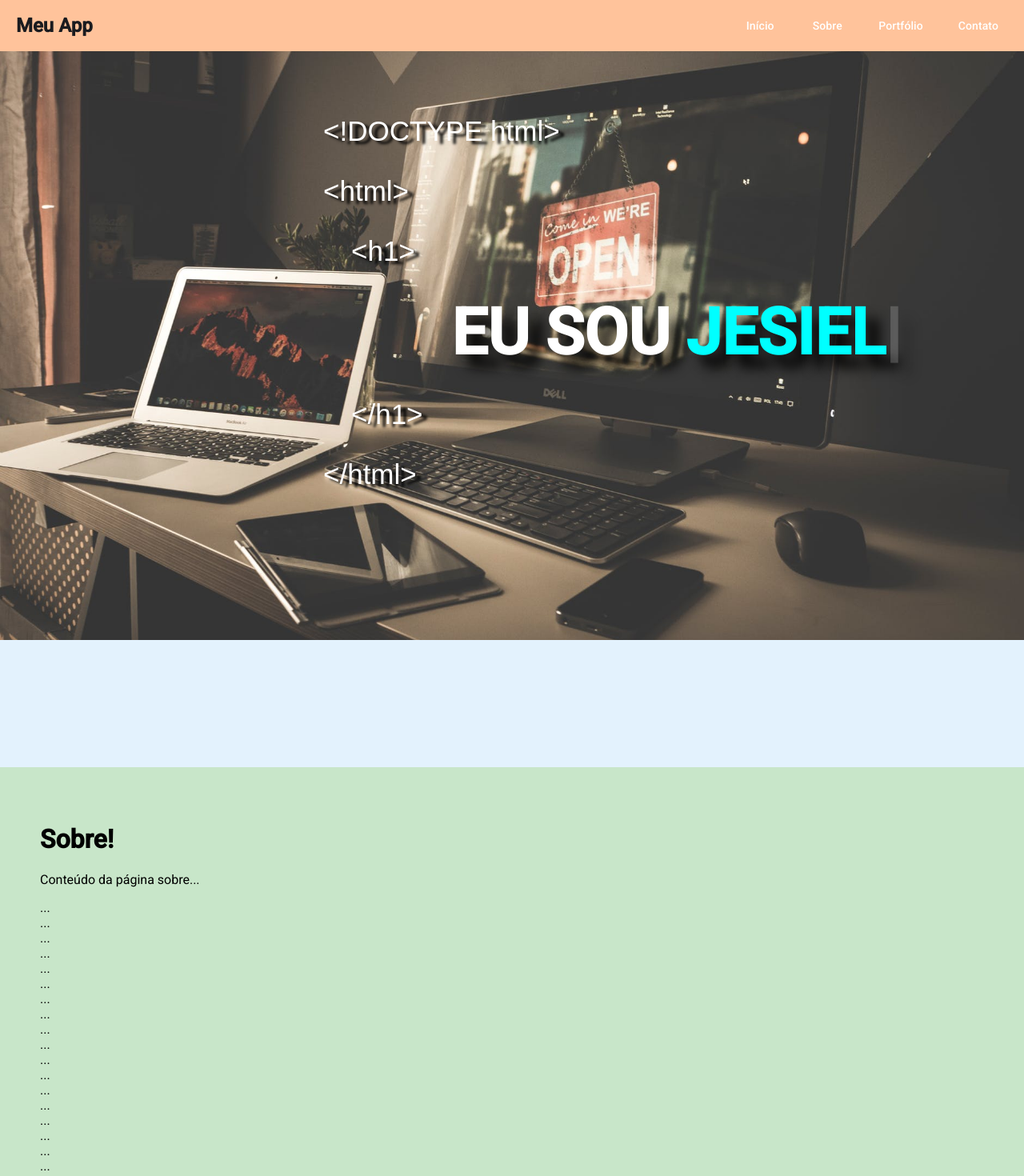
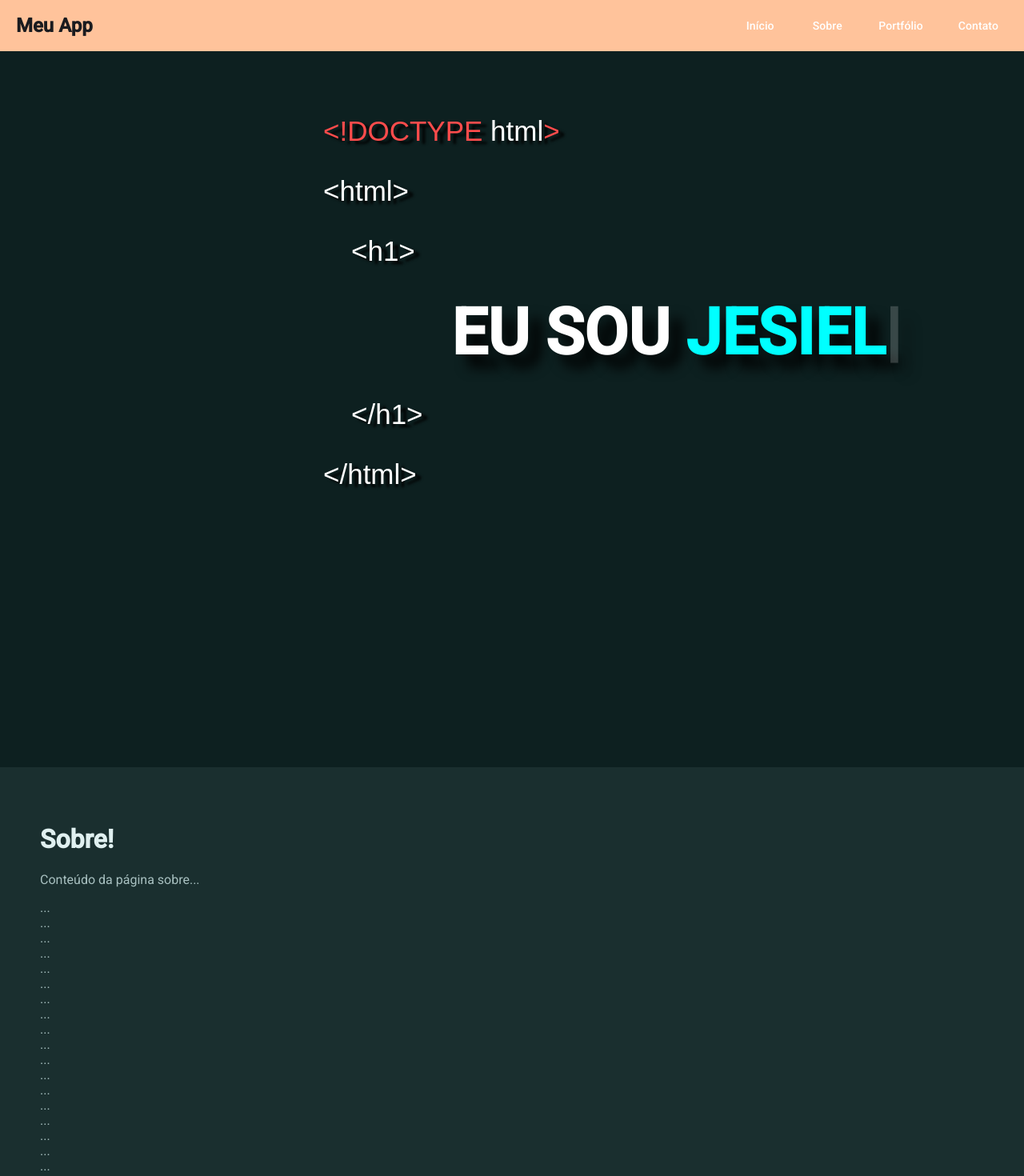
Before and after one commit to Jesiel15/portfolio-angular, an Angular app: page /sobre in a window 1280 px wide. Shown: the top 1470 px of the page at 80% size. Built offline with nearby package versions, Linux system fonts and the light colour scheme.

Commit message:
Adicionando variáveis de cores e removendo background

```diff
--- a/src/app/app.component.scss
+++ b/src/app/app.component.scss
@@ -10,20 +10,34 @@
   flex: 1 1 auto;
 }
 
-
 #inicio,
 #sobre {
   padding: 50px;
   min-height: 100vh; /* Garante que cada seção tenha pelo menos o tamanho da tela */
-  background-color: #f5f5f5;
 }
 
 #inicio {
-  background-color: #e3f2fd; /* Cor de fundo para a seção de Início */
+  background-color: var(
+    --color-bg-primary
+  ); /* Cor de fundo para a seção de Início */
 }
 
 #sobre {
-  background-color: #c8e6c9; /* Cor de fundo para a seção de Sobre */
+  background-color: var(
+    --color-bg-secondary
+  ); /* Cor de fundo para a seção de Sobre */
+}
+
+#portfolio {
+  background-color: var(
+    --color-bg-primary
+  ); /* Cor de fundo para a seção de Sobre */
+}
+
+#contato {
+  background-color: var(
+    --color-bg-secondary
+  ); /* Cor de fundo para a seção de Sobre */
 }
 
 /* Ajuste o navbar para sempre aparecer fixo */
--- a/src/app/components/apresentacao/apresentacao.component.html
+++ b/src/app/components/apresentacao/apresentacao.component.html
@@ -1,9 +1,10 @@
 <div class="hero">
   <div class="hero__wrapper">
     <div class="col-lg-8">
-
       <div class="hero__text">
-        <p class="align-doctype">&lt;!DOCTYPE <span class="html-tag">html</span>&gt;</p>
+        <p class="align-doctype">
+          &lt;!DOCTYPE <span class="html-tag">html</span>&gt;
+        </p>
         <p>&lt;html&gt;</p>
         <p>&emsp;&lt;h1&gt;</p>
       </div>
@@ -19,7 +20,6 @@
         <p>&emsp;&lt;/h1&gt;</p>
         <p>&lt;/html&gt;</p>
       </div>
-
     </div>
   </div>
 </div>
--- a/src/app/components/apresentacao/apresentacao.component.scss
+++ b/src/app/components/apresentacao/apresentacao.component.scss
@@ -23,6 +23,12 @@
   // margin-bottom: 20px;
   font-family: "Poppins", sans-serif;
 
+  .align-doctype {
+    color: var(--color-error);
+  }
+  .html-tag {
+    color: var(--color-white);
+  }
 }
 
 .hero__title {
--- a/src/app/pages/inicio/inicio.component.scss
+++ b/src/app/pages/inicio/inicio.component.scss
@@ -8,10 +8,10 @@
   content: "";
   position: absolute;
   inset: 0;
-  background-size: cover;
-  background-position: center;
-  background-repeat: no-repeat;
-  background-image: url("../../../assets/bg/fundo.jpeg");
+  // background-size: cover;
+  // background-position: center;
+  // background-repeat: no-repeat;
+  // background-image: url("../../../assets/bg/fundo.jpeg");
   z-index: 1;
 }
 
--- a/src/styles.scss
+++ b/src/styles.scss
@@ -1,9 +1,46 @@
 /* You can add global styles to this file, and also import other style files */
+/*
+Fundo primário	#0D2020	Cor de fundo base
+Fundo secundário	#1A2F2F	Cards, seções, containers
+Texto principal	#E0F0F0	Texto principal claro (alta legibilidade)
+Texto secundário	#A8C0C0	Subtítulos, descrições
+Cor destaque	#00FFFF	Botões, links, hover, elementos ativos
+Cor de apoio suave	#00B3B3	Variação suave do ciano
+Acento neutro	#1E3A3A	Bordas, separadores
+Erro / Alerta	#FF4C4C	Mensagens de erro, alerta visual
+*/
+
+// #0087e7 azul
+// #e3f2fd azul pastel
+
+:root {
+  --color-bg-primary: #0d2020;
+  --color-bg-secondary: #1a2f2f;
+  --color-text-primary: #e0f0f0;
+  --color-text-secondary: #a8c0c0;
+  --color-accent: #00ffff;
+  --color-accent-soft: #00b3b3;
+  --color-border: #1e3a3a;
+  --color-error: #ff4c4c;
+  --color-navbar-primary: #1a2f2f;
+  --color-navbar-secondary: #102828;
+  --color-navbar-tertiary: #193535;
+  --color-navbar-quaternary: #1e3a3a;
+  --color-white: #ffffff;
+}
 
 html,
 body {
   height: 100%;
-  background-color: #e1eff8;
+  background-color: var(--color-bg-primary);
+
+  // Alterando as cores dos textos
+  h1 {
+    color: var(--color-text-primary);
+  }
+  div {
+    color: var(--color-text-secondary);
+  }
 }
 
 body {
```
